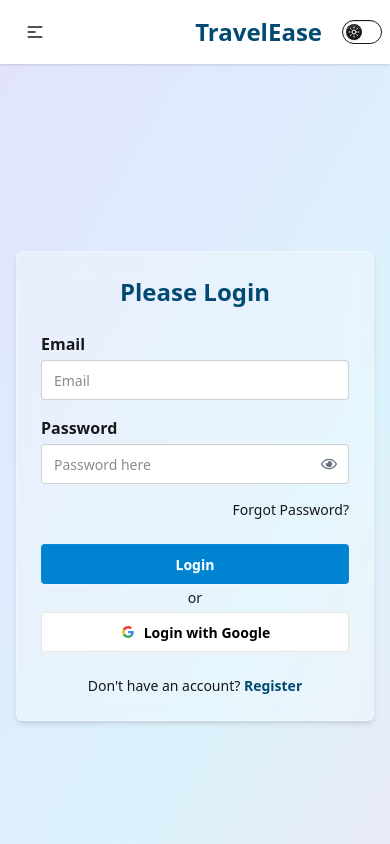
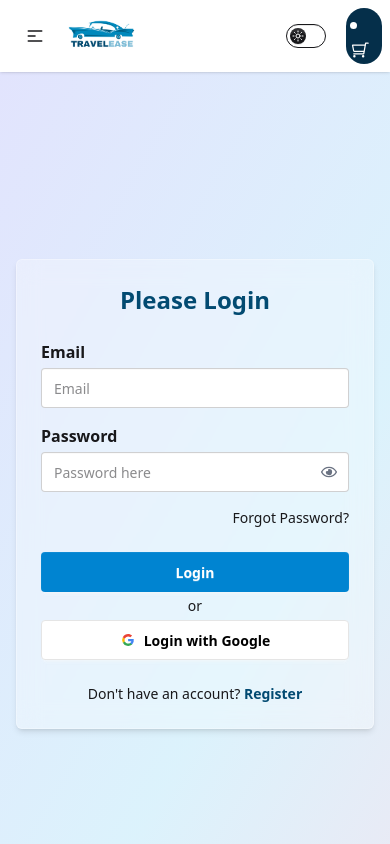
Before and after one commit to suronjit02/TravelEase, a React (Vite) app in the folder client/: page /login in a window 390 px wide. Shown: the top 844 px of the page. Built offline with nearby package versions, Linux system fonts and the light colour scheme; no server answers.

Commit message:
details page public and navlink

```diff
--- a/client/src/components/Navbar.jsx
+++ b/client/src/components/Navbar.jsx
@@ -94,9 +94,13 @@ const Navbar = () => {
 
         <Link
           to={"/"}
-          className="font-extrabold text-2xl text-sky-900 cursor-pointer hidden sm:inline-block"
+          className="font-extrabold text-2xl text-sky-900 cursor-pointer "
         >
-          <img className="h-15" src="/TravelEasenoIntro.png" alt="travelease" />
+          <img
+            className="h-10 sm:h-12"
+            src="/TravelEasenoIntro.png"
+            alt="travelease"
+          />
         </Link>
       </div>
 
@@ -111,17 +115,16 @@ const Navbar = () => {
           <li>
             <NavLink to={"/add-vehicle"}>Add Vehicle</NavLink>
           </li>
+          {user && (
+            <>
               <li>
                 <NavLink to={"/my-vehicles"}>My Vehicles</NavLink>
               </li>
               <li>
                 <NavLink to={"/my-bookings"}>My Bookings</NavLink>
               </li>
-          <li className="bg-sky-950 text-white text-center p-1 text-xl rounded-full ">
-            <NavLink to={"/my-cart"}>
-              <IoCartOutline className="scale-x-[-1]" />
-            </NavLink>
-          </li>
+            </>
+          )}
         </ul>
       </div>
       <div className="navbar-end gap-5 font-semibold">
@@ -175,13 +178,10 @@ const Navbar = () => {
             <Link to={"/register"} className="hidden sm:inline-block">
               Register
             </Link>
-
-            <h3 className="font-extrabold text-2xl text-sky-900 cursor-pointer inline-block sm:hidden">
-              TravelEase
-            </h3>
           </div>
         )}
 
+        {/* theme toggle */}
         <label className="toggle text-base-content">
           <input
             type="checkbox"
@@ -229,6 +229,12 @@ const Navbar = () => {
             </g>
           </svg>
         </label>
+
+        <li className="bg-sky-950 text-white text-center p-1 text-xl rounded-full ">
+          <NavLink to={"/my-cart"}>
+            <IoCartOutline className="scale-x-[-1]" />
+          </NavLink>
+        </li>
       </div>
     </div>
   );
--- a/client/src/components/homePage/VehicleCard.jsx
+++ b/client/src/components/homePage/VehicleCard.jsx
@@ -25,7 +25,7 @@ const VehicleCard = ({ vehicle }) => {
         </p>
 
         <Link
-          to={`/vehicle/${vehicle._id}`}
+          to={`/vehicle-details/${vehicle._id}`}
           className="btn border-none bg-linear-to-r bg-sky-600 hover:bg-sky-700 mt-3 inline-block px-4 py-2 text-white "
         >
           View Details
--- a/client/src/routes/router.jsx
+++ b/client/src/routes/router.jsx
@@ -44,12 +44,8 @@ const router = createBrowserRouter([
         ),
       },
       {
-        path: "/vehicle/:id",
-        element: (
-          <PrivateRoute>
-            <ViewDetails></ViewDetails>
-          </PrivateRoute>
-        ),
+        path: "/vehicle-details/:id",
+        element: <ViewDetails></ViewDetails>,
       },
       {
         path: "/add-vehicle",
```
Lines whose indentation alone changed are shown as unchanged.
